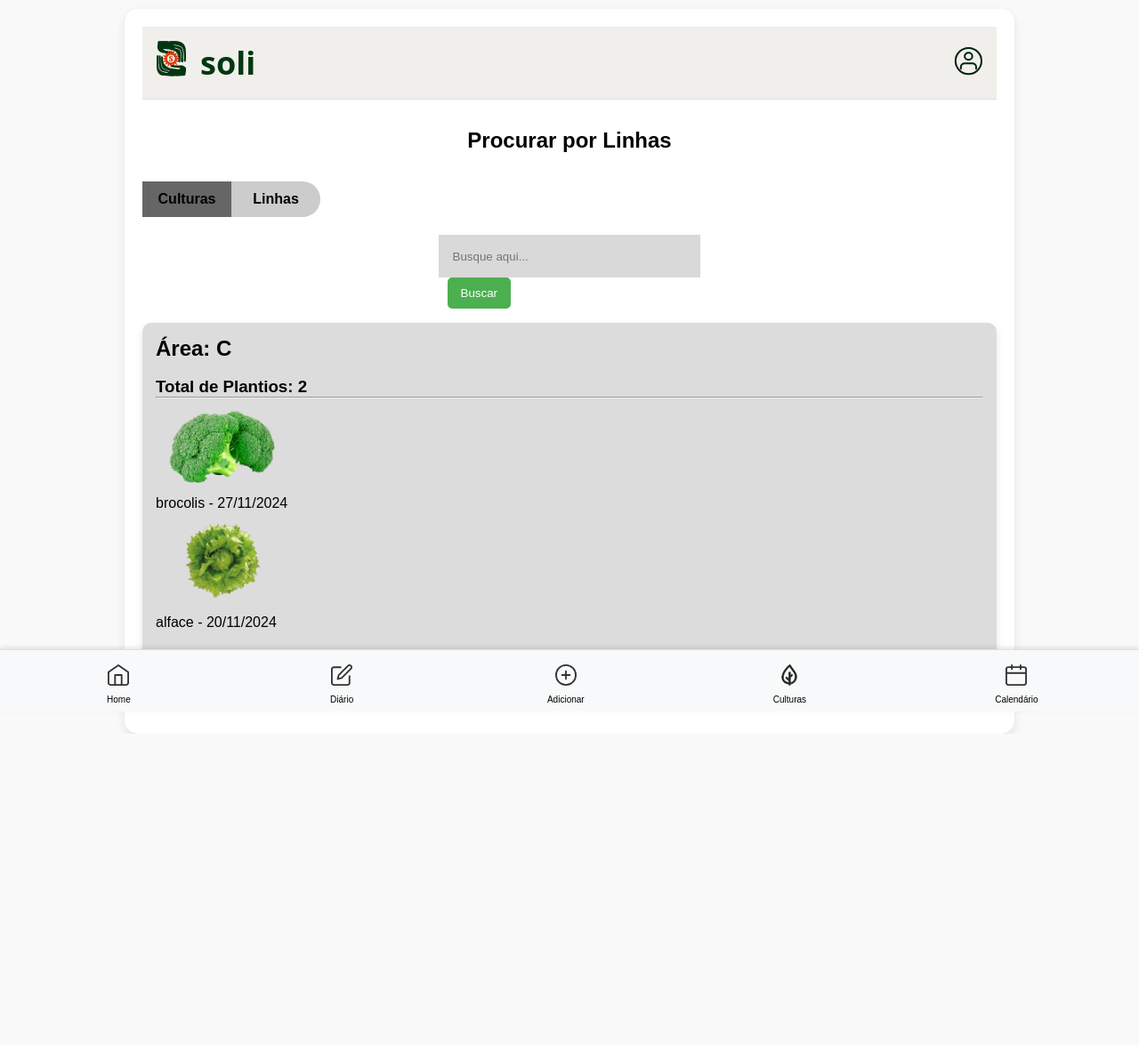
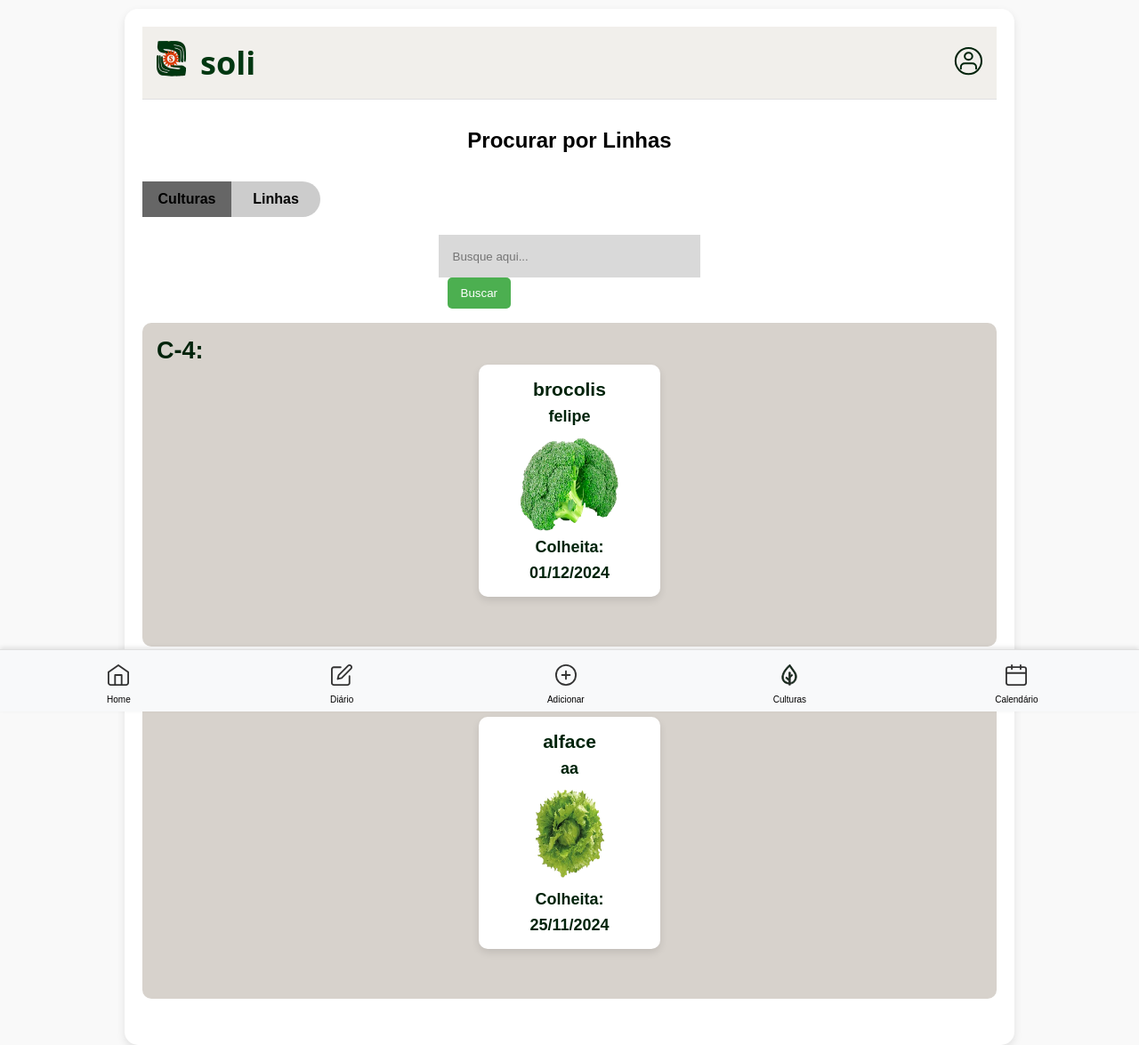
Before and after one commit to Jp-moraiss/Soli, a Django app: page /procurarlinha/ in a window 1280 px wide. Shown: the whole page at 89% size. Before the commit the page ends 825 px from the top, so only its background shows below. Run offline with Django 5.2, Linux system fonts and the light colour scheme; data comes from the database, SQL or seed files in the repository; both versions use the stored data as it was after the commit; parts of the project's set-up code (start-up, migrations or seed data) failed here and were passed over.

Commit message:
update html & css

```diff
--- a/app_soli/static/css/procurarlinha.css
+++ b/app_soli/static/css/procurarlinha.css
@@ -21,9 +21,44 @@ body {
     box-shadow: 0 4px 10px rgba(0, 0, 0, 0.1);
 }
 
+.cultura-grupo {
+    background-color: #f1f1f1;
+    margin-top: 1rem;
+    margin-bottom: 2rem;
+    padding-top: 1rem;
+    padding-bottom: 1.5rem;
+    border-radius: 10px;
+    background: #D7D2CC;
+    color: #00230B;
+    font-family: 'League Spartan', system-ui, sans-serif;
+    font-size: 18px;
+    font-style: normal;
+    font-weight: 600;
+    line-height: normal;
+}
 
-.areas-card{
-    background-color: #dddcdc;
+.cultura-grupo h2{
+    margin-left: 1rem;
+}
+
+.culturas-card{
+    background-color: #ffffff;
+    padding: 1rem;
+    padding-left: 2rem;
+    padding-right: 2rem;
+    border-radius: 10px;
+    display: flex;
+    flex-direction: column;
+    align-items: center;
+    justify-content: center;
+    text-align: center;
+    margin-bottom: 2rem;
+    box-shadow: 0 4px 8px rgba(0, 0, 0, 0.1);
+    gap: 0.5rem;
+}
+
+.areas-card {
+    background-color: #f1f1f1;
     border-radius: 10px;
     padding: 15px;
     margin-bottom: 3rem;
@@ -31,13 +66,26 @@ body {
     padding-bottom: 3rem;
 }
 
+.culturas-container {
+    display: flex;
+    flex-direction: row;
+    justify-content: center;
+    align-items: center;
+    gap: 2rem;
+}
 
-.culturas-card {
-    background-color: #f1f1f1;
-    border-radius: 10px;
-    padding: 15px;
-    margin-bottom: 3rem;
-    box-shadow: 0 4px 8px rgba(0, 0, 0, 0.1);
+
+.cultura-imagem {
+    width: 140px;
+    height: 110px;
+}
+
+.data_colheita {
+    display: flex;
+    flex-direction: column;
+    justify-content: center;
+    align-items: center;
+    gap: 0.5rem;
 }
 
 .culturas-card h2 {
@@ -89,7 +137,8 @@ body {
     width: 100%;
     margin-top: 2rem;
     font-size: larger;
-    color: #e57373; /* Cor de destaque para mensagens de "Nenhuma cultura foi encontrada" */
+    color: #e57373;
+    /* Cor de destaque para mensagens de "Nenhuma cultura foi encontrada" */
 }
 
 .buscar_box {
@@ -100,7 +149,8 @@ body {
     border-radius: 5px;
     box-shadow: 0 8px 12px rgba(0, 0, 0, 0.2);
     background-color: #D9D9D9;
-    padding: 10px; /* Espessura ajustada para o campo de busca */
+    padding: 10px;
+    /* Espessura ajustada para o campo de busca */
 }
 
 .search-input {
--- a/app_soli/templates/meuhistorico.html
+++ b/app_soli/templates/meuhistorico.html
@@ -18,7 +18,6 @@
         <div class="search-box">
             <form method="get" action="{% url 'app_soli:meuhistorico' %}">
                 <input type="search" name="nome" id="searchInput" placeholder="Busque aqui..." class="search-input">
-                <button type="submit" class="btn btn-primary">Buscar</button>
             </form>
         </div>
 
--- a/app_soli/templates/procurarlinha.html
+++ b/app_soli/templates/procurarlinha.html
@@ -1,10 +1,11 @@
+{% load static %}
+
 <!DOCTYPE html>
 <html lang="pt-br">
 <head>
     <meta charset="UTF-8">
     <meta name="viewport" content="width=device-width, initial-scale=1.0">
     <title>Procurar Linhas</title>
-    {% load static %}
     <link rel="stylesheet" href="{% static 'css/procurarlinha.css' %}">
     <link rel="stylesheet" href="https://cdnjs.cloudflare.com/ajax/libs/font-awesome/6.0.0-beta3/css/all.min.css">
     <link rel="stylesheet" href="https://cdn.jsdelivr.net/npm/bootstrap-icons@1.11.3/font/bootstrap-icons.min.css">
@@ -44,6 +45,11 @@
             display: none;
             color: red;
         }
+        .cultura-card {
+            border: 1px solid #ddd;
+            padding: 10px;
+            margin-bottom: 10px;
+        }
     </style>
 </head>
 <body>
@@ -68,24 +74,22 @@
 
             <div id="culturas-results">
                 {% if culturas_agrupadas %}
-                    {% for cultura in culturas_agrupadas %}
-                    <div class="areas-card" id="area-{{ cultura.area }}">
-                        <h2 class="area">Área: {{ cultura.area }}</h2>
-                        <br>
-                        <h3>Total de Plantios: {{ cultura.total }}</h3>
-                        <hr>
-                        {% for item in culturas %}
-                            {% if item.area == cultura.area %}
-                            <div class="cultura-item">
-                                <img
-                                    src="{% static 'img/' %}{{ item.nome|lower }}.png"
-                                    alt="{{ item.nome }}"
-                                    class="cultura-imagem"
-                                    style="max-width: 150px; height: auto; margin: 10px 0;">
-                                <p class="cultura-nome-data">{{ item.nome }} - {{ item.data_plantio|date:"d/m/Y" }} </p>
+                    {% for key, culturas in culturas_agrupadas.items %}
+                    <div class="cultura-grupo">
+                        <h2>{{ key }}:</h2>
+                        <div class="culturas-container">
+                            {% for cultura in culturas %}
+                            <div class="culturas-card" id="cultura-{{ cultura.id }}">
+                                <h3 class="cultura-nome">{{ cultura.nome }}</h3>
+                                <p class="cultura-descricao">{{ cultura.descricao }}</p>
+                                <img src="{% static 'img/' %}{{ cultura.nome|lower }}.png" alt="{{ cultura.nome }}" class="cultura-imagem">
+                                <div class="data_colheita">
+                                    <p>Colheita:</p>
+                                    <p class="cultura-data-colheita">{{ cultura.data_colheita|date:"d/m/Y" }}</p>
+                                </div>
                             </div>
-                            {% endif %}
-                        {% endfor %}
+                            {% endfor %}
+                        </div>
                     </div>
                     {% endfor %}
                 {% else %}
--- a/app_soli/views.py
+++ b/app_soli/views.py
@@ -263,23 +263,27 @@ def cadastro_view(request):
 
 
 
+from collections import defaultdict
+from django.db.models import Count
+from datetime import date
+
 def procurar_linhas_view(request):
     linha_procurada = request.GET.get('linha', '')  # Recebe o valor da linha do campo de busca
 
     # Se `linha_procurada` estiver vazio, carregue todas as culturas. Caso contrário, filtre pela linha procurada.
-    culturas = Cultura.objects.filter(linha__icontains=linha_procurada) if linha_procurada else Cultura.objects.all()
+    culturas = Cultura.objects.filter(linha__icontains=linha_procurada, data_colheita__gte=date.today()) if linha_procurada else Cultura.objects.filter(data_colheita__gte=date.today())
 
-    # Agrupa as culturas pela área
-    culturas_agrupadas = culturas.values('area').annotate(total=Count('id')).order_by('area')
-
-    # Calcula o progresso e o tempo restante para cada cultura
+    # Agrupar as culturas por área e linha
+    culturas_agrupadas = defaultdict(list)
     for cultura in culturas:
         cultura.progresso = calcular_progresso(cultura.data_plantio, cultura.data_colheita)
         cultura.tempo_restante = calcular_tempo_restante(cultura.data_colheita)
+        key = f"{cultura.area}-{cultura.linha}"
+        culturas_agrupadas[key].append(cultura)
 
     context = {
         'culturas': culturas,
-        'culturas_agrupadas': culturas_agrupadas,
+        'culturas_agrupadas': dict(culturas_agrupadas),
         'linha': linha_procurada,
         'query': linha_procurada
     }
```
Also changed, not shown: db.sqlite3.
